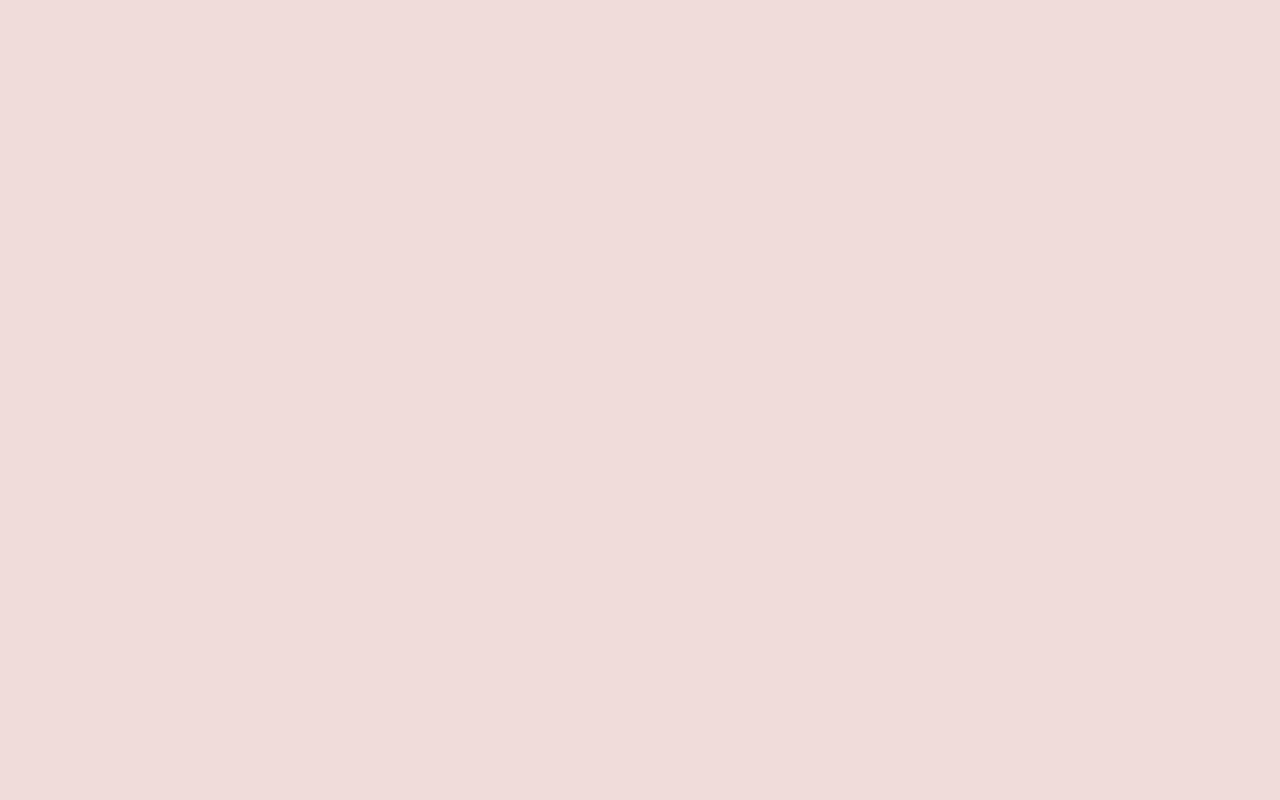
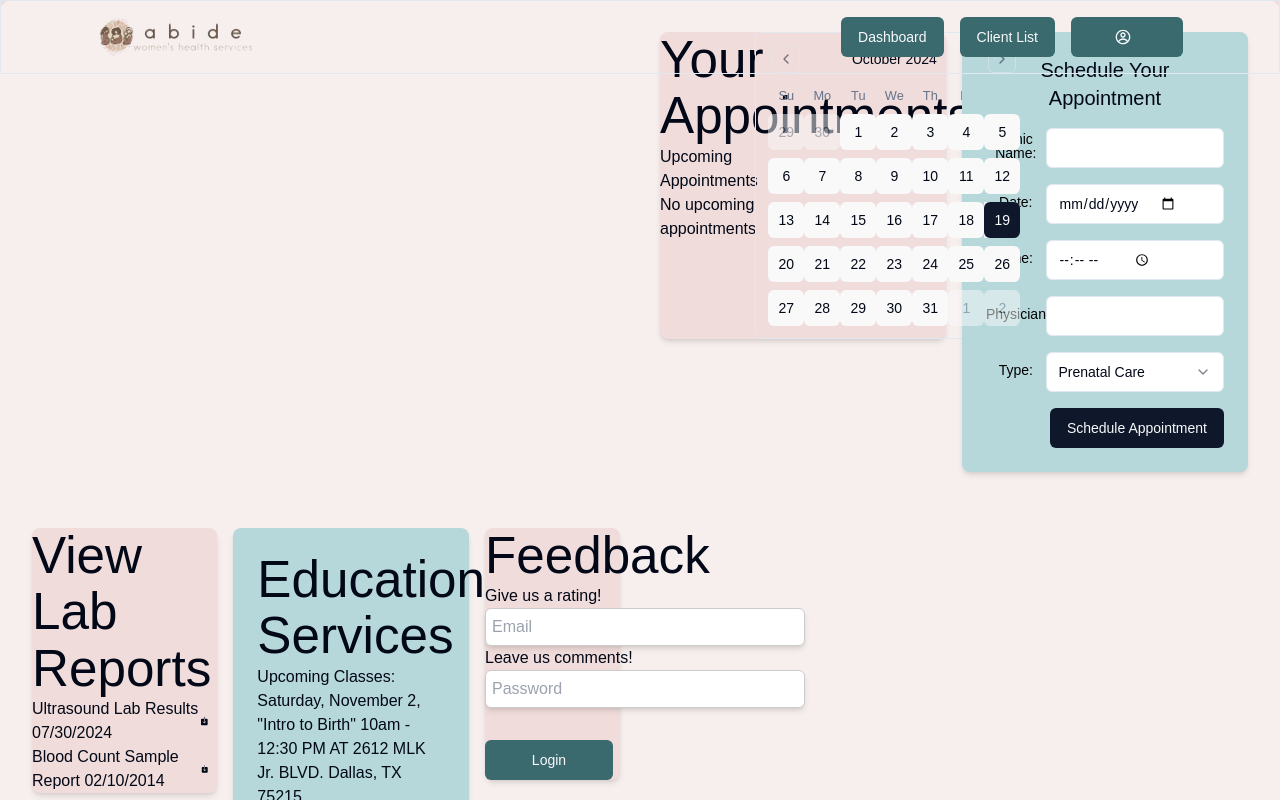
Before and after one commit to cfgtexas24/Team-11, a React (Vite) app in the folder frontend/: page /client-list in a window 1280 px wide. Before the commit this address had no page. Shown: the top 800 px of the page. Built offline with nearby package versions, Linux system fonts and the light colour scheme.

Commit message:
added admin navbar

```diff
--- a/frontend/src/App.tsx
+++ b/frontend/src/App.tsx
@@ -3,6 +3,7 @@ import { BrowserRouter, Routes, Route } from "react-router-dom"
 import Login from './pages/login'
 import UserDashboard from './pages/UserDashboard'
 import AdminDashboard from './pages/admindash'
+import ClientList from './pages/ClientList'
 import { useState } from 'react'
 import UserInformationPage from './pages/UserInformationPage'
 
@@ -56,6 +57,7 @@ function App() {
           <Route path="/user-dashboard" element={<UserDashboard />} />
           <Route path="/" element={<Login />} />
           <Route path="/admin-dashboard" element={<AdminDashboard />} />
+          <Route path="/client-list" element={<ClientList />} />
           <Route
             path="/user-info"
             element={
--- /dev/null
+++ b/frontend/src/components/AdminNavbar.tsx
@@ -0,0 +1,79 @@
+import { useState } from "react";
+import { useNavigate } from "react-router-dom";
+import abide_logo from "../assets/abide_logo.png";
+import { Button } from "./ui/button";
+import { CgProfile } from "react-icons/cg"; // Import profile icon
+
+const AdminNavbar = () => {
+  const navigate = useNavigate();
+
+  // State to toggle the dropdown visibility
+  const [dropdownVisible, setDropdownVisible] = useState(false);
+
+  // Toggle the dropdown visibility
+  const toggleDropdown = () => {
+    setDropdownVisible(!dropdownVisible);
+  };
+
+  const handleLogout = () => {
+    // Navigate to personal information page
+    navigate("/");
+    setDropdownVisible(false);
+  };
+
+  // Navigate to the dashboard
+  const goToDashboard = () => {
+    navigate("/admin-dashboard");
+  };
+
+  // Navigate to the client list
+  const goToClientList = () => {
+    navigate("/client-list");
+  };
+
+  return (
+    <div>
+      <header
+        className="absolute top-0 left-0 right-0 flex justify-between items-center p-4 lg:px-24 z-30 border"
+        id="logo_address"
+      >
+        <img src={abide_logo} alt="Abide Logo" width={160} height={80} />
+
+        <div className="flex items-center gap-4"> {/* Container for the nav buttons */}
+          {/* Button to go to the Dashboard */}
+          <Button className="bg-[#3A696E]" onClick={goToDashboard}>
+            Dashboard
+          </Button>
+
+          {/* Button to go to the Client List */}
+          <Button className="bg-[#3A696E]" onClick={goToClientList}>
+            Client List
+          </Button>
+
+          {/* Profile dropdown */}
+          <div className="relative"> {/* Wrap in a relative div to position the dropdown */}
+            <Button
+              className="bg-[#3A696E] w-28 flex items-center justify-center"
+              onClick={toggleDropdown} // Toggle the dropdown on click
+            >
+              <CgProfile className="mr-2" /> {/* Profile icon */}
+            </Button>
+
+            {/* Dropdown menu */}
+            {dropdownVisible && (
+              <div className="absolute right-0 mt-2 w-48 bg-white shadow-lg rounded-lg z-40">
+                <ul>
+                  <li className="px-4 py-2 hover:bg-gray-100 cursor-pointer" onClick={handleLogout}>
+                    Logout
+                  </li>
+                </ul>
+              </div>
+            )}
+          </div>
+        </div>
+      </header>
+    </div>
+  );
+};
+
+export default AdminNavbar;
--- a/frontend/src/components/ClientNavbar.tsx
+++ b/frontend/src/components/ClientNavbar.tsx
@@ -9,10 +9,6 @@ const LoginNavbar = () => {
 
   // State to toggle the dropdown visibility
   const [dropdownVisible, setDropdownVisible] = useState(false);
-
-  const handleLogin = () => {
-    navigate("/login"); // Navigate to the login page
-  };
 
   // Toggle the dropdown visibility
   const toggleDropdown = () => {
--- a/frontend/src/pages/UserInventory.tsx
+++ b/frontend/src/pages/ClientList.tsx
@@ -4,11 +4,13 @@ import ScheduleAppointments from '@/components/userPageComponents/ScheduleAppoin
 import ViewLabReports from '@/components/userPageComponents/ViewLabReports';
 import EducationalServices from '@/components/userPageComponents/EducationalServices';
 import Feedback from '@/components/userPageComponents/Feedback';
+import AdminNavbar from '@/components/AdminNavbar';
 
-function UserInventory() {
+function ClientList() {
     return (
         <>
             <div className="grid grid-cols-2 gap-6 p-6 bg-[rgb(247,239,238)] rounded-xl">
+                <AdminNavbar />
                 <div className="flex flex-wrap justify-between">
                     <div className="w-full h-full md:w-1/2 p-2 flex-grow">
                         <ViewAppointments />
@@ -33,4 +35,4 @@ function UserInventory() {
     );
 }
 
-export default UserInventory;
+export default ClientList;
--- a/frontend/src/pages/admindash.tsx
+++ b/frontend/src/pages/admindash.tsx
@@ -1,9 +1,11 @@
+import AdminNavbar from '@/components/AdminNavbar';
 import '../App.css';
 import { Search, Download } from "lucide-react"; // Importing icons from the lucide-react library
 
 function AdminDashboard() {
   return (
     <div className="grid grid-cols-2 gap-6 p-6 bg-[rgb(247,239,238)] rounded-xl">
+      <AdminNavbar />
       {/* Main container: A grid with 2 columns, gap between elements, padding, background color, and rounded corners */}
 
       {/* Header: Client Reports Section */}
```
